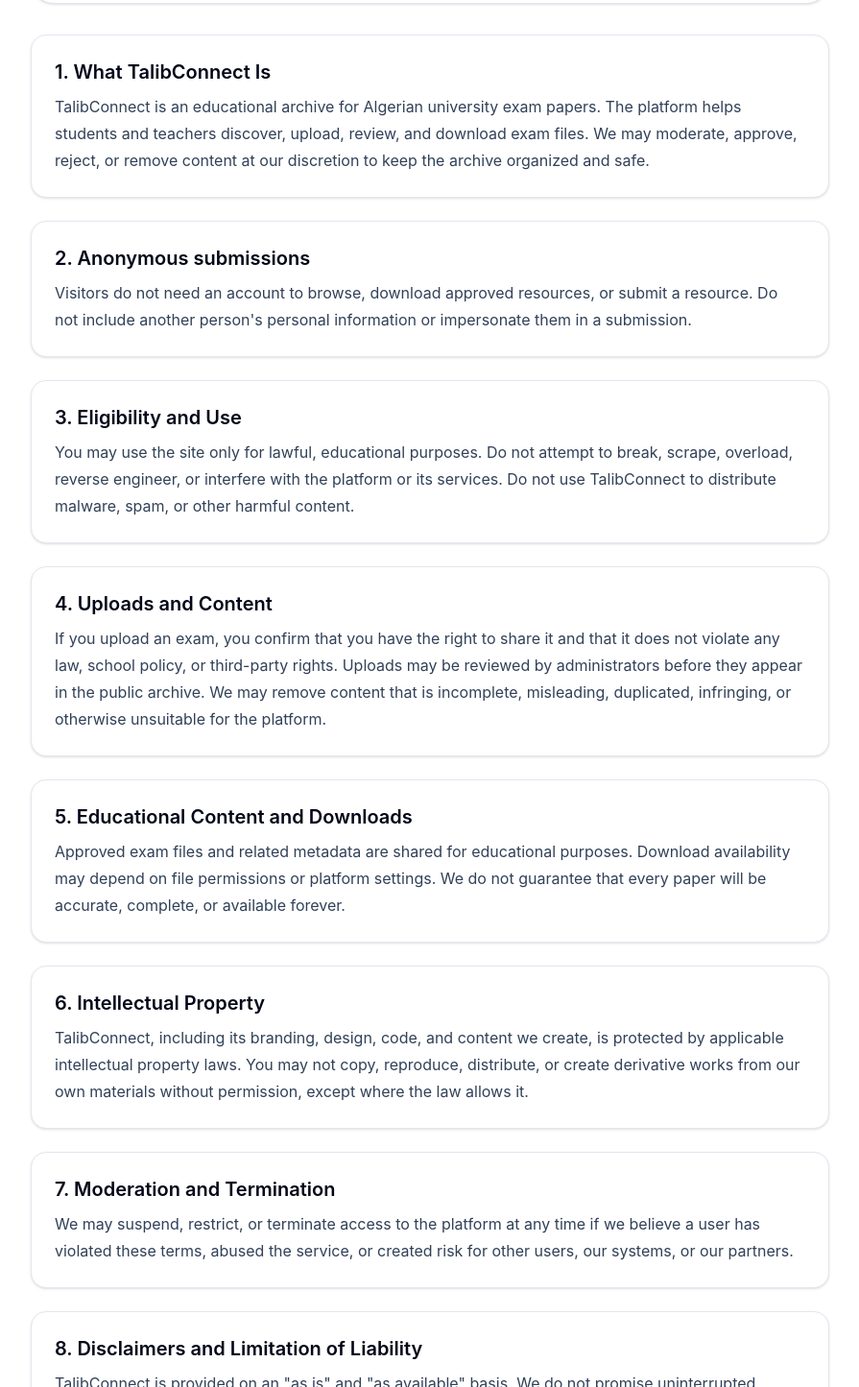
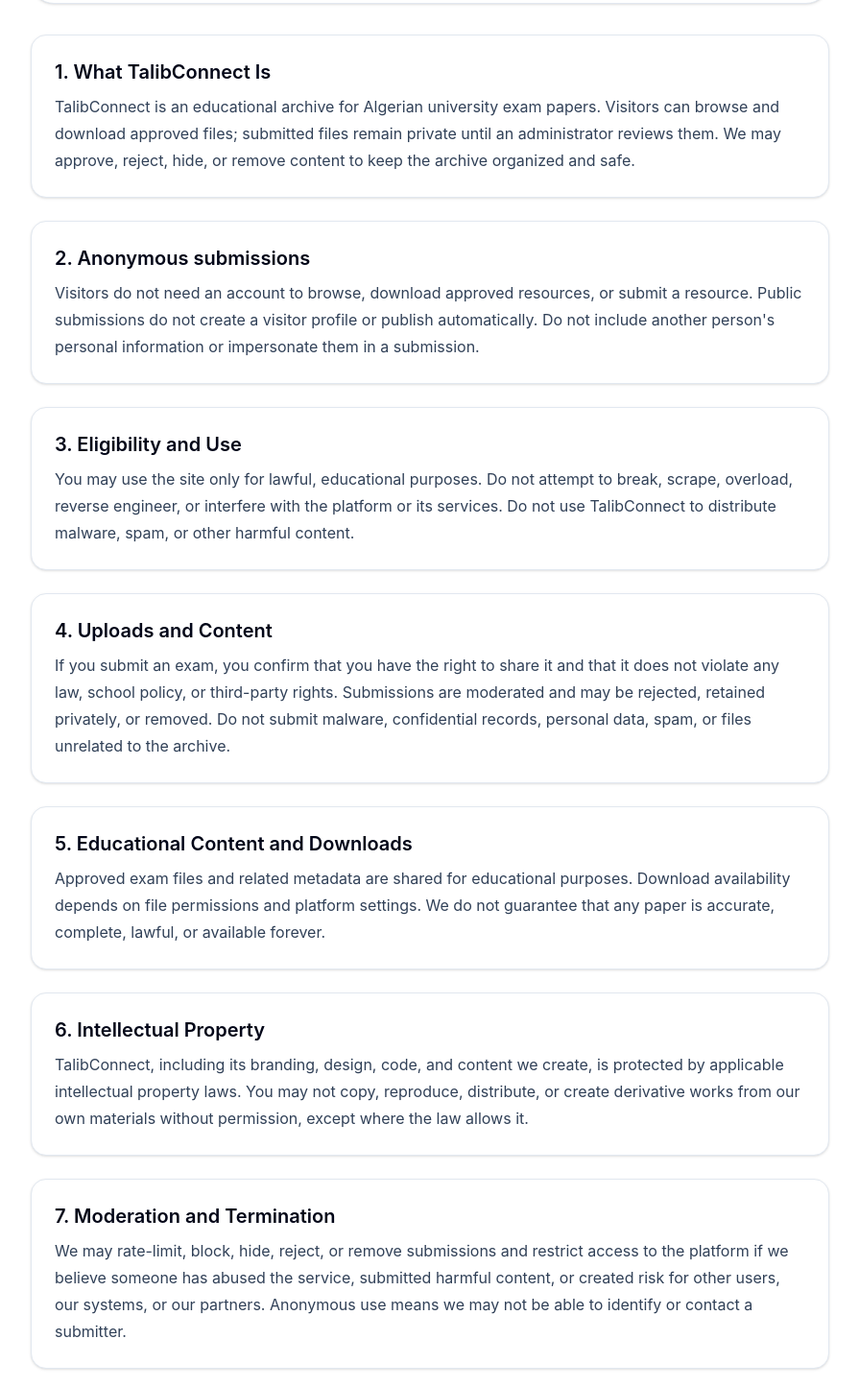
Before and after one commit to tigheni/talibConnect, a React (Vite) app: page /terms in a window 1280 px wide. Shown: the part 345-1790 px from the top of the page at 96% size, without its empty margins (192-1087 px from the left). Built offline with nearby package versions, Linux system fonts and the light colour scheme; no server answers; a web font is replaced by a local one.

Commit message:
docs: update terms and privacy for anonymous submissions

```diff
--- a/src/pages/Privacy.jsx
+++ b/src/pages/Privacy.jsx
@@ -34,6 +34,11 @@
               <li>
                 Contact form messages and the information you submit with them.
               </li>
+              <li>
+                Technical information processed by Supabase, Cloudflare, and
+                hosting systems, such as IP address, timestamps, browser or
+                request metadata, security events, and error logs.
+              </li>
             </ul>
           </section>
 
@@ -47,6 +52,10 @@
               <li>To respond to support messages and moderation requests.</li>
               <li>
                 To improve the site, detect abuse, and keep the service secure.
+              </li>
+              <li>
+                Administrator authentication is used only to review and manage
+                submissions; visitors are not asked to create public accounts.
               </li>
             </ul>
           </section>
@@ -83,11 +92,13 @@
               5. Storage and Retention
             </h2>
             <p className="mt-2 leading-7">
-              Your data is stored in the systems that power TalibConnect until
-              it is no longer needed for the purposes described in this policy,
-              unless we must keep it longer for legal, security, or operational
-              reasons. Uploaded files may be retained while they remain part of
-              the public archive or until they are removed by moderation.
+              Submission metadata and files are retained while they are needed
+              for moderation, the public archive, security, or operational
+              purposes. Pending and rejected files may be retained privately for
+              moderation and abuse investigations, then removed according to
+              operational and legal requirements. Contact us to request review
+              or removal of a submission and provide enough information to
+              locate it.
             </p>
           </section>
 
@@ -109,9 +120,11 @@
             </h2>
             <p className="mt-2 leading-7">
               Depending on your location and applicable law, you may have the
-              right to access, correct, update, delete, or object to certain
-              uses of your personal data. You can also contact us if you want
-              help removing content you submitted.
+              right to access, correct, delete, or object to certain uses of
+              personal data. Because public submissions are anonymous, we may
+              not be able to connect a request to a particular submitter without
+              sufficient identifying details. You can contact us to request
+              removal of content you submitted.
             </p>
           </section>
 
@@ -152,7 +165,7 @@
           </section>
 
           <p className="px-1 pb-2 text-xs uppercase tracking-[0.22em] text-slate-500">
-            Effective date: September 6, 2026
+            Effective date: September 10, 2026
           </p>
         </div>
       </div>
--- a/src/pages/Terms.jsx
+++ b/src/pages/Terms.jsx
@@ -16,8 +16,7 @@
           <p className="mt-3 max-w-2xl text-sm leading-7 text-slate-600">
             These terms explain how TalibConnect works and what is expected from
             everyone using the platform. By browsing the archive, submitting a
-            file, or using the site in any way, you agree
-            to these terms.
+            file, or using the site in any way, you agree to these terms.
           </p>
         </div>
 
@@ -28,10 +27,10 @@
             </h2>
             <p className="mt-2 leading-7">
               TalibConnect is an educational archive for Algerian university
-              exam papers. The platform helps students and teachers discover,
-              upload, review, and download exam files. We may moderate, approve,
-              reject, or remove content at our discretion to keep the archive
-              organized and safe.
+              exam papers. Visitors can browse and download approved files;
+              submitted files remain private until an administrator reviews
+              them. We may approve, reject, hide, or remove content to keep the
+              archive organized and safe.
             </p>
           </section>
 
@@ -41,8 +40,9 @@
             </h2>
             <p className="mt-2 leading-7">
               Visitors do not need an account to browse, download approved
-              resources, or submit a resource. Do not include another person's
-              personal information or impersonate them in a submission.
+              resources, or submit a resource. Public submissions do not create
+              a visitor profile or publish automatically. Do not include another
+              person's personal information or impersonate them in a submission.
             </p>
           </section>
 
@@ -63,12 +63,11 @@
               4. Uploads and Content
             </h2>
             <p className="mt-2 leading-7">
-              If you upload an exam, you confirm that you have the right to
+              If you submit an exam, you confirm that you have the right to
               share it and that it does not violate any law, school policy, or
-              third-party rights. Uploads may be reviewed by administrators
-              before they appear in the public archive. We may remove content
-              that is incomplete, misleading, duplicated, infringing, or
-              otherwise unsuitable for the platform.
+              third-party rights. Submissions are moderated and may be rejected,
+              retained privately, or removed. Do not submit malware, confidential
+              records, personal data, spam, or files unrelated to the archive.
             </p>
           </section>
 
@@ -78,9 +77,9 @@
             </h2>
             <p className="mt-2 leading-7">
               Approved exam files and related metadata are shared for
-              educational purposes. Download availability may depend on file
-              permissions or platform settings. We do not guarantee that
-              every paper will be accurate, complete, or available forever.
+              educational purposes. Download availability depends on file
+              permissions and platform settings. We do not guarantee that any
+              paper is accurate, complete, lawful, or available forever.
             </p>
           </section>
 
@@ -102,10 +101,11 @@
               7. Moderation and Termination
             </h2>
             <p className="mt-2 leading-7">
-              We may suspend, restrict, or terminate access to the platform at
-              any time if we believe a user has violated these terms, abused the
-              service, or created risk for other users, our systems, or our
-              partners.
+              We may rate-limit, block, hide, reject, or remove submissions and
+              restrict access to the platform if we believe someone has abused
+              the service, submitted harmful content, or created risk for other
+              users, our systems, or our partners. Anonymous use means we may
+              not be able to identify or contact a submitter.
             </p>
           </section>
 
@@ -149,7 +149,7 @@
           </section>
 
           <p className="px-1 pb-2 text-xs uppercase tracking-[0.22em] text-slate-500">
-            Effective date: September 6, 2026
+            Effective date: September 10, 2026
           </p>
         </div>
       </div>
```
